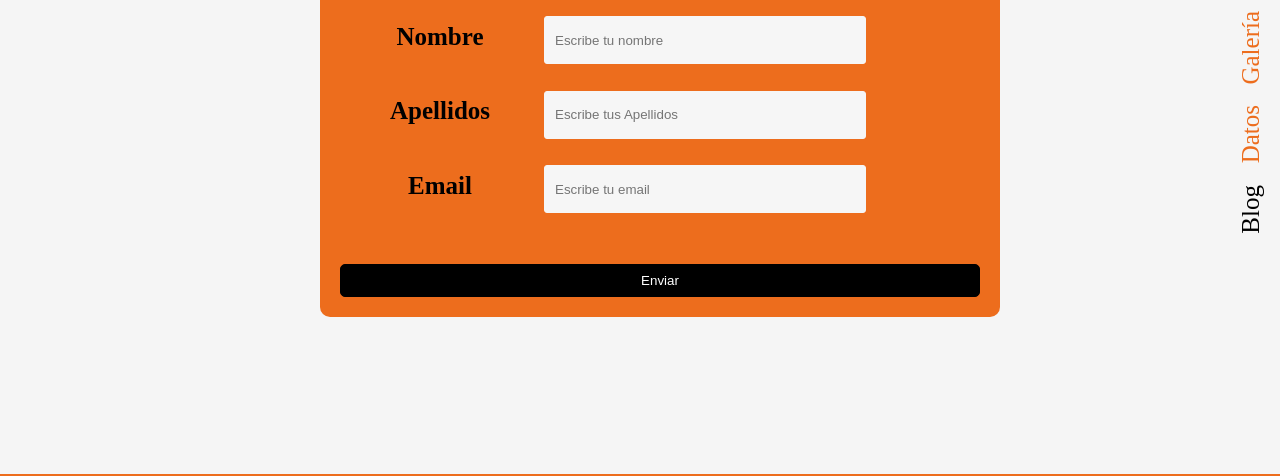
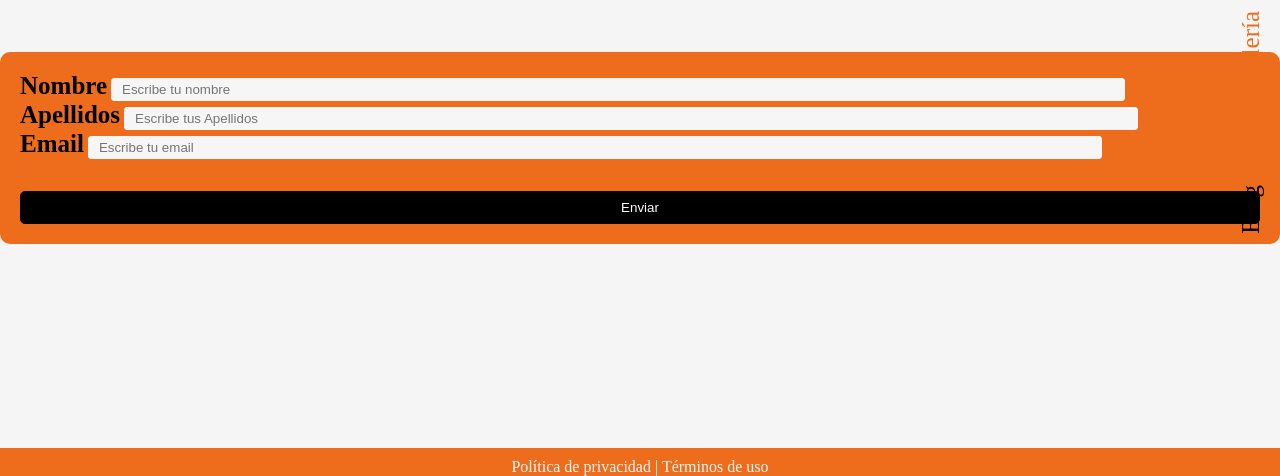
Before and after one commit to valenacosta/2061287_MULTI_ADLITTERAM, a plain HTML site: page views/blog.html in a window 1280 px wide. Shown: the part 262-738 px from the top of the page. Drawn offline with Linux system fonts and the light colour scheme.

Commit message:
Update blog.css

```diff
--- a/css/blog.css
+++ b/css/blog.css
@@ -14,6 +14,7 @@ p{
 	top: 0;
 	font-size: 25px;
 	height: 100vh;
+	z-index: 100;
 }
 
 .navigation-item{
@@ -29,10 +30,6 @@ p{
 	display:inline-block;
 	width:400px;
 	height:200px;
-	/* position:absolute; */
-	/* top: 260; */
-	/* left:500; */
-	/* right: 130 */
 }
 
 .hero-dos{
@@ -69,33 +66,25 @@ p{
 }
 
 form{
-	width:50%;
 	padding:20px;
 	border-radius:10px;
 	background-color:#ED6D1D;
-	position:absolute;
-	left:25%;
-	top:250px;
 }
 
 form label{
-	width:200px;
-	height:60px;
-	font-size:25px;text-align:center;
+	font-size:25px;
+	text-align:center;
 	font-weight:bold;
-	display:inline-block;
 }
 
 form input[type="text"],
 form input[type="email"]{
-	width:300px;
-	height:40px;
 	padding:3px 10px;
 	border:1px solid #f6f6f6;
 	border-radius:3px;
 	background-color:#f6f6f6;
-	margin:8px 0;
 	display:inline-block;
+	width: 80%;
 }
 
 form input[type="submit"]{
@@ -127,14 +116,8 @@ form input[type="submit"]:hover{
 	color: #f5f5f5;
 	text-align: center;
 	background-color: #ED6D1D;
-}
-
-.footer-item{
-	padding-top: 20px;
+	padding-top: 10px;
 	padding-bottom: 20px;
-	padding-left: 12px;
-	display: inline-flex;
-	width: 30%;
 }
 @font-face {
        font-family: 'Roboto';
```
